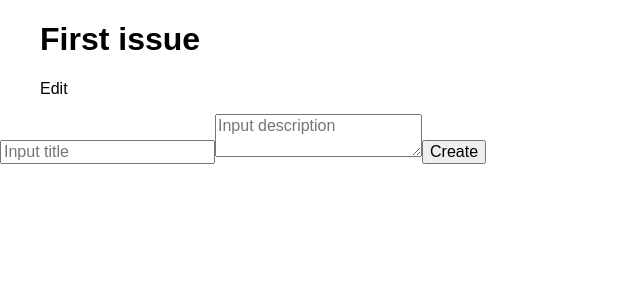
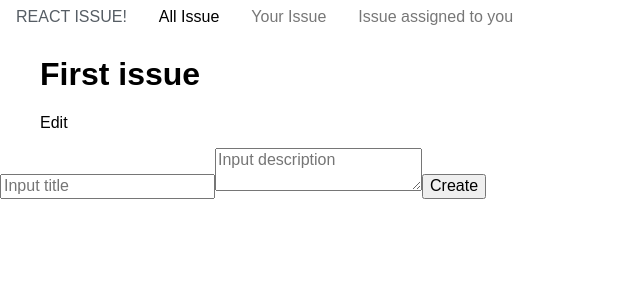
Before and after one commit to KentoMoriwaki/react_sokushu, a React app: page / in a window 1280 px wide. Shown: the top 300 px of the page, without its empty margins (0-640 px from the left). Built offline with nearby package versions, Linux system fonts and the light colour scheme; the HTML template or start-up script is replaced by a standard one.

Commit message:
Add global header

```diff
--- a/client.js
+++ b/client.js
@@ -2,8 +2,7 @@ import React, { Component } from 'react'
 import { render } from 'react-dom'
 
 import App from './components/App'
-import IssueList from './components/IssueList'
 
 require("./style.scss")
 
-render(<IssueList />, document.getElementById("root"))
+render(<App />, document.getElementById("root"))
--- a/components/App.js
+++ b/components/App.js
@@ -1,25 +1,14 @@
 import React, { Component } from 'react'
 
+import GlobalHeader from './GlobalHeader'
+import IssueList from './IssueList'
+
 export default class App extends Component {
-  constructor(props) {
-    super(props)
-    this.state = { introduction: 'My name is Kento' }
-  }
-  handleSubmit(e) {
-    e.preventDefault()
-    alert(this.state.introduction)
-  }
-  onChange(e) {
-    this.setState({introduction: e.target.value})
-  }
-
   render() {
     return (
       <div>
-        <form onSubmit={(e) => this.handleSubmit(e)}>
-          <textarea value={this.state.introduction} onChange={(e) => this.onChange(e)}></textarea>
-          <input type="submit" value="Save" />
-        </form>
+        <GlobalHeader />
+        <IssueList />
       </div>
     )
   }
--- /dev/null
+++ b/components/GlobalHeader.js
@@ -0,0 +1,31 @@
+import React, { Component } from 'react'
+
+export default class GlobalHeader extends Component {
+  constructor(props) {
+    super(props)
+    this.state = {
+      selected: 'all'
+    }
+  }
+
+  render() {
+    return (
+      <div className="header">
+        <div className="pure-menu pure-menu-horizontal">
+          <span className="pure-menu-heading">React Issue!</span>
+          <ul className="pure-menu-list">
+            <li className="pure-menu-item pure-menu-selected">
+              <a href="#" className="pure-menu-link">All Issue</a>
+            </li>
+            <li className="pure-menu-item">
+              <a href="#" className="pure-menu-link">Your Issue</a>
+            </li>
+            <li className="pure-menu-item">
+              <a href="#" className="pure-menu-link">Issue assigned to you</a>
+            </li>
+          </ul>
+        </div>
+      </div>
+    )
+  }
+}
```
